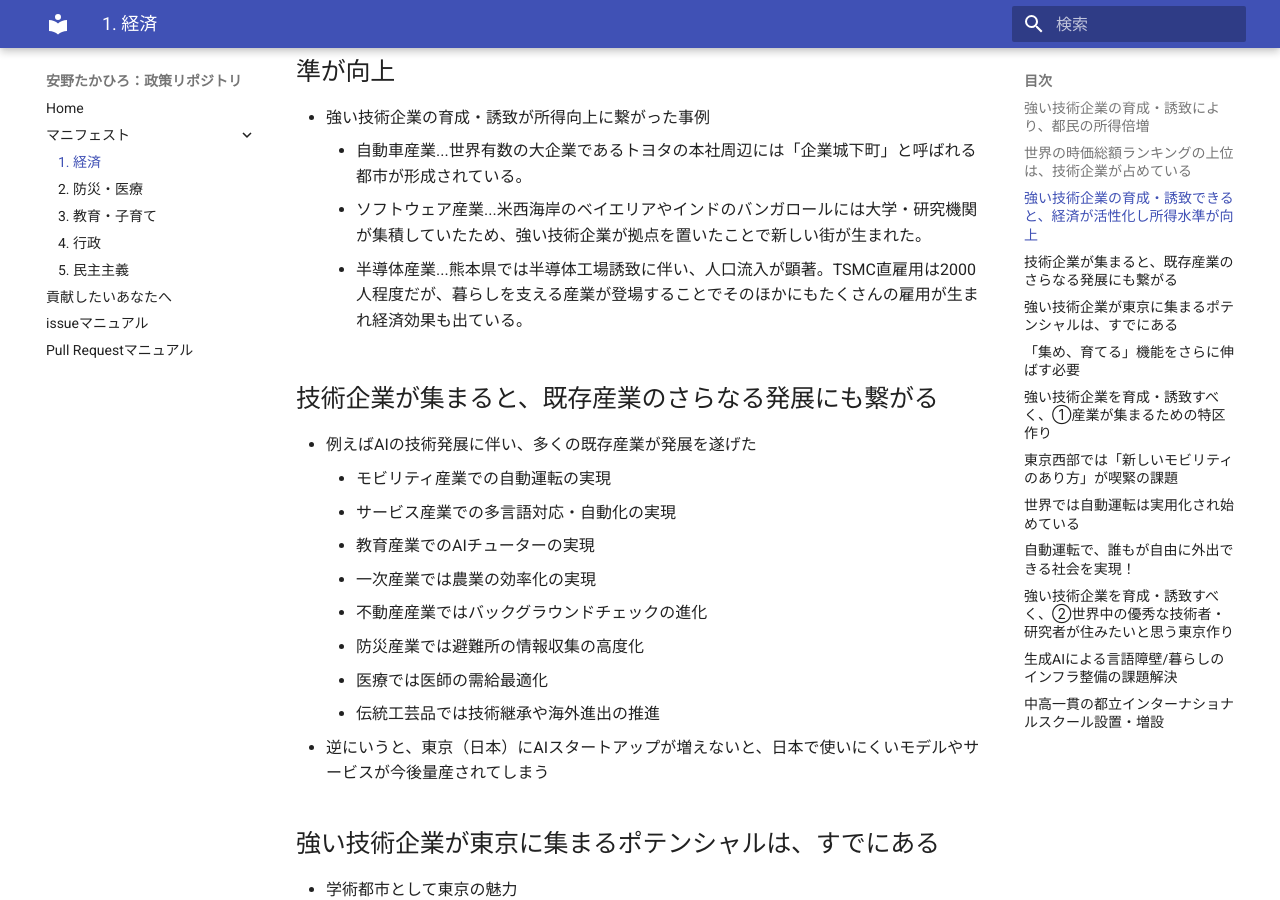
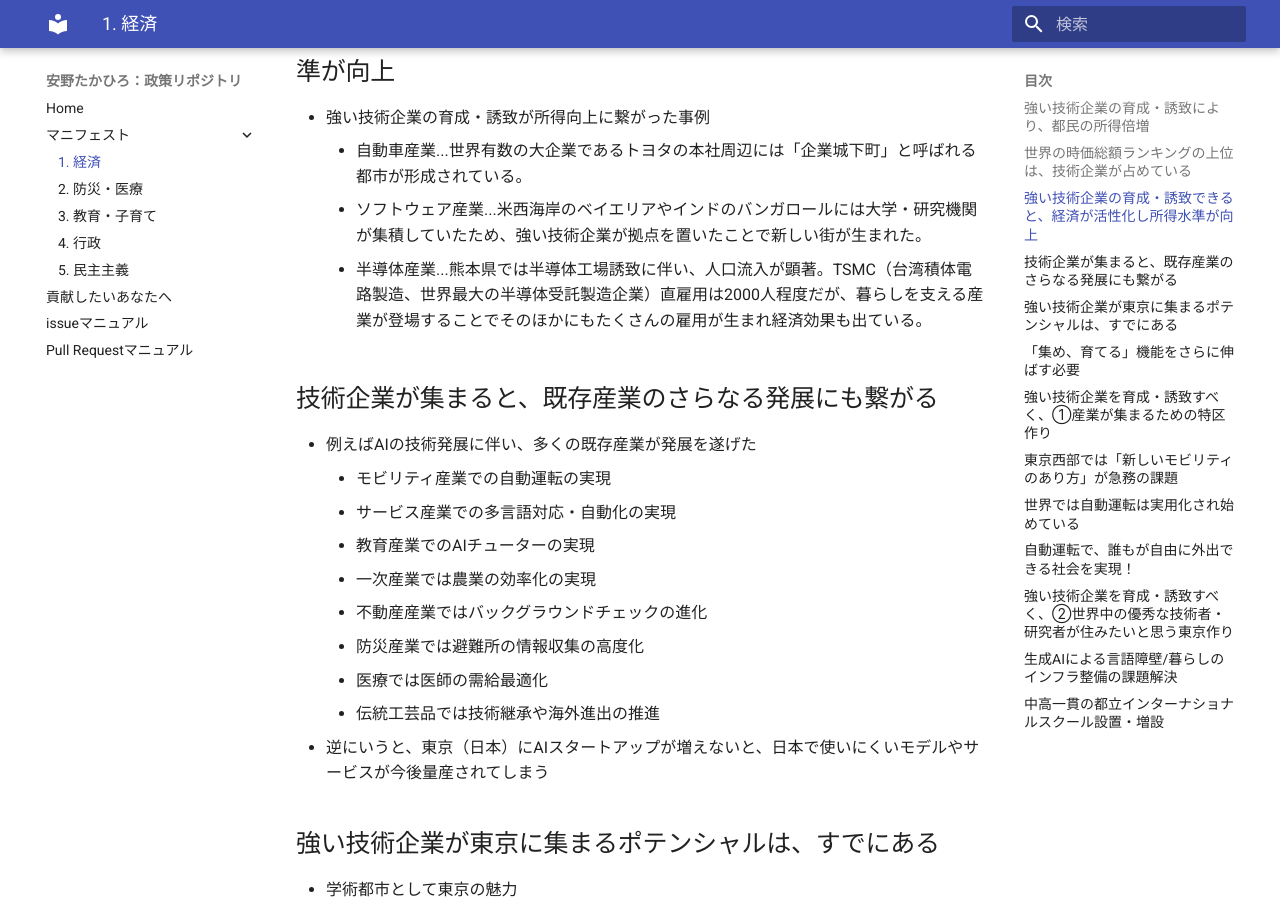
Before and after one commit to takahiroanno2024/election2024, an MkDocs documentation site: the page built from docs/manifest/economy.md, in a window 1280 px wide and 900 px high, scrolled down 1883 px. Built offline with MkDocs 1.6.1 and Material for MkDocs 9.7.7, drawn with Linux system fonts in a browser that asks for light colours; some of the changed text lies outside the part shown.

Commit message:
Update economy.md
喫緊→急務

喫緊は少し硬い表現かと思い、少しわかりやすい言葉に変更しました.

TSMCについての簡単な説明を追記

```diff
--- a/docs/manifest/economy.md
+++ b/docs/manifest/economy.md
@@ -40,7 +40,7 @@
 - 強い技術企業の育成・誘致が所得向上に繋がった事例
     - 自動車産業...世界有数の大企業であるトヨタの本社周辺には「企業城下町」と呼ばれる都市が形成されている。
     - ソフトウェア産業...米西海岸のベイエリアやインドのバンガロールには大学・研究機関が集積していたため、強い技術企業が拠点を置いたことで新しい街が生まれた。
-    - 半導体産業...熊本県では半導体工場誘致に伴い、人口流入が顕著。TSMC直雇用は2000人程度だが、暮らしを支える産業が登場することでそのほかにもたくさんの雇用が生まれ経済効果も出ている。
+    - 半導体産業...熊本県では半導体工場誘致に伴い、人口流入が顕著。TSMC（台湾積体電路製造、世界最大の半導体受託製造企業）直雇用は2000人程度だが、暮らしを支える産業が登場することでそのほかにもたくさんの雇用が生まれ経済効果も出ている。
 
 ## 技術企業が集まると、既存産業のさらなる発展にも繋がる
 
@@ -97,7 +97,7 @@
             - 多摩地区では既に自動運転の実証実験等が行われている
             - 自動運転の実装により、バス・タクシーのドライバー不足問題を解決する
 
-## 東京西部では「新しいモビリティのあり方」が喫緊の課題
+## 東京西部では「新しいモビリティのあり方」が急務の課題
 
 - 人口減少で難しくなる公共交通の維持
     - 東京都の人口は2025年〜2030年をピークに減少。
```
